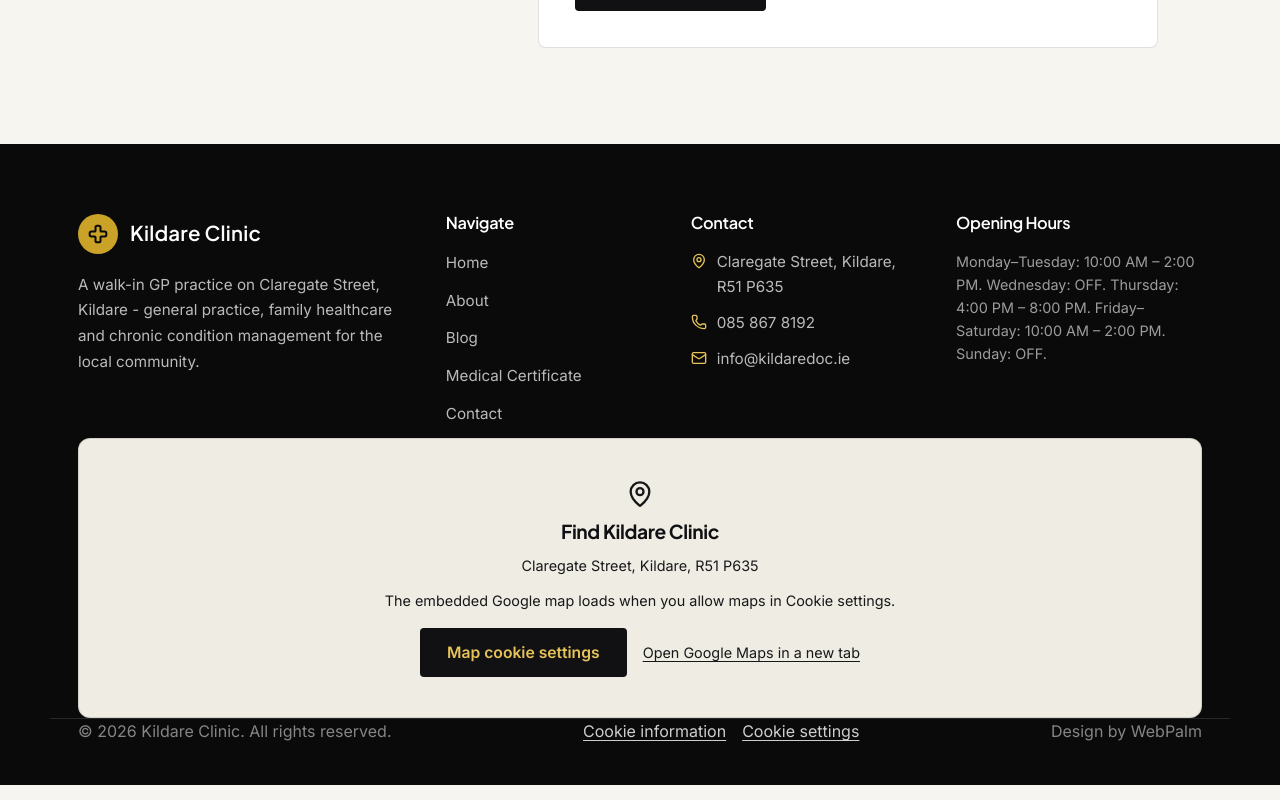
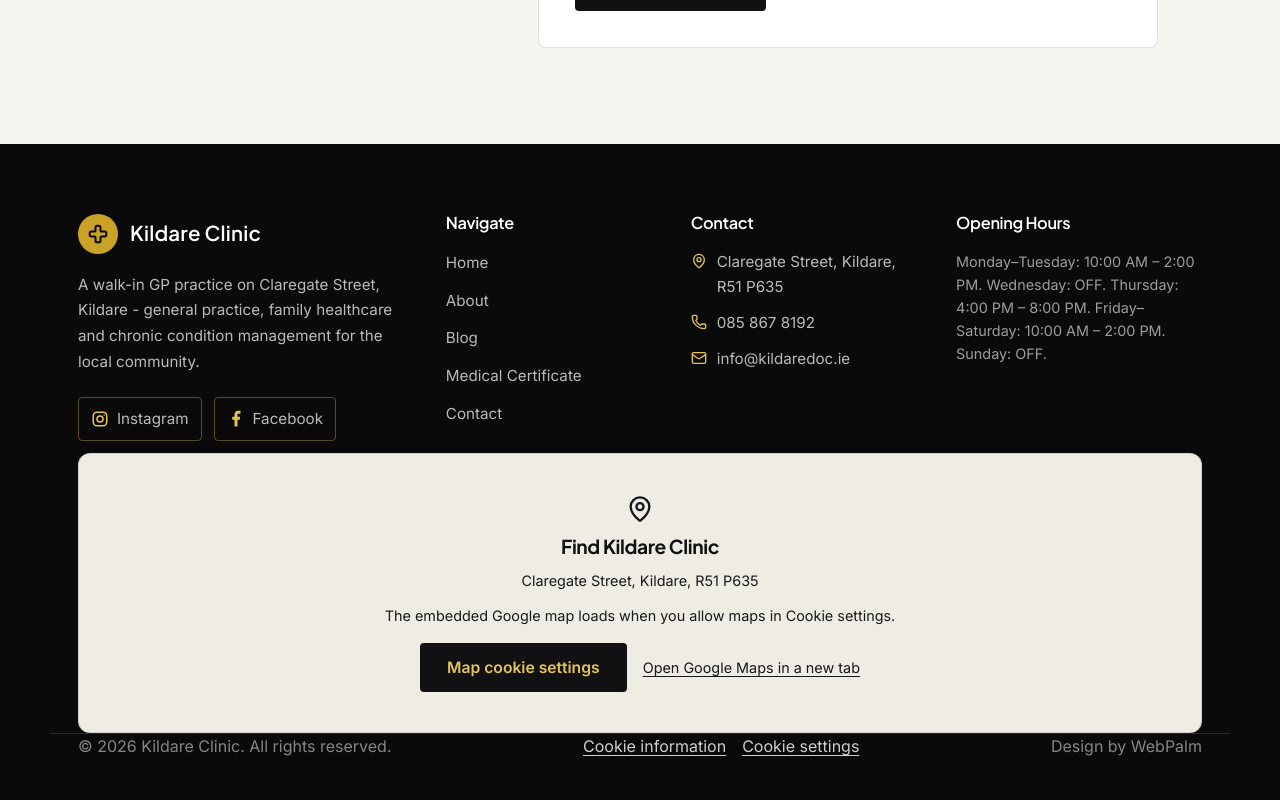
Before and after one commit to Edwardev-009/Kildare-GP-Clinic, a React (Vite) app: page / in a window 1280 px wide. Shown: the part 6058-6858 px from the top of the page. Built offline with nearby package versions, Linux system fonts and the light colour scheme.

Commit message:
Add footer

```diff
--- a/src/components/Footer.css
+++ b/src/components/Footer.css
@@ -23,6 +23,32 @@
   font-size: 0.95rem;
   line-height: 1.7;
   max-width: 320px;
+}
+
+.site-footer__social {
+  display: flex;
+  flex-wrap: wrap;
+  gap: 12px;
+  margin-top: 22px;
+}
+
+.site-footer__social a {
+  display: inline-flex;
+  align-items: center;
+  gap: 8px;
+  padding: 9px 12px;
+  border: 1px solid rgba(230, 195, 88, 0.35);
+  border-radius: var(--radius-sm);
+}
+
+.site-footer__social svg {
+  color: var(--brass-300);
+  flex-shrink: 0;
+}
+
+.site-footer__social a:hover {
+  background: rgba(230, 195, 88, 0.08);
+  border-color: var(--brass-300);
 }
 
 .site-footer h4 {
--- a/src/components/Footer.jsx
+++ b/src/components/Footer.jsx
@@ -23,6 +23,22 @@
             A walk-in GP practice on Claregate Street, Kildare - general practice,
             family healthcare and chronic condition management for the local community.
           </p>
+          <nav className="site-footer__social" aria-label="Social media">
+            <a href="https://www.instagram.com/kildaregp/" target="_blank" rel="noopener noreferrer">
+              <svg width="18" height="18" viewBox="0 0 24 24" fill="none" stroke="currentColor" strokeWidth="2" aria-hidden="true" focusable="false">
+                <rect x="3" y="3" width="18" height="18" rx="5" />
+                <circle cx="12" cy="12" r="4" />
+                <circle cx="17.5" cy="6.5" r="1" fill="currentColor" stroke="none" />
+              </svg>
+              <span>Instagram</span>
+            </a>
+            <a href="https://www.facebook.com/profile.php?id=61594213060923" target="_blank" rel="noopener noreferrer">
+              <svg width="18" height="18" viewBox="0 0 24 24" fill="currentColor" aria-hidden="true" focusable="false">
+                <path d="M14 22v-9h3l.5-4H14V6.5c0-1.1.3-1.5 1.5-1.5H18V1h-3c-3.2 0-5 1.8-5 5v3H7v4h3v9z" />
+              </svg>
+              <span>Facebook</span>
+            </a>
+          </nav>
         </div>
 
         <div className="site-footer__col">
```
